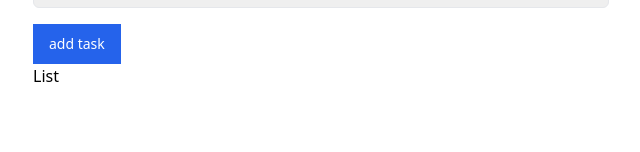
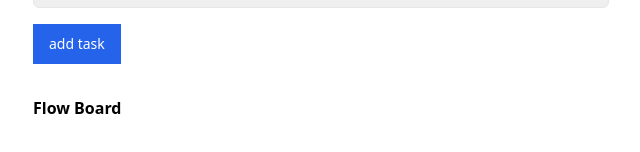
Before and after one commit to vtechwise/React-Testing, a React (Vite) app in the folder 03-tdd-focus-flow-project/01-focus-flow-starter/: page / in a window 1280 px wide. Shown: the part 318-470 px from the top of the page, without its empty margins (47-687 px from the left). Built offline with nearby package versions, Linux system fonts and the light colour scheme.

Commit message:
test if flow board is render in heading 2

```diff
--- a/03-tdd-focus-flow-project/01-focus-flow-starter/src/components/List.tsx
+++ b/03-tdd-focus-flow-project/01-focus-flow-starter/src/components/List.tsx
@@ -7,6 +7,10 @@ const List = ({
   items: Item[];
   onDeleteItem: (id: string) => void;
 }) => {
-  return <div>List</div>;
+  return (
+    <section className="mt-8">
+      <h2 className="text=xl font-semibold mb-2">Flow Board</h2>
+    </section>
+  );
 };
 export default List;
```
Also changed, not shown: 1 other file (tests, documents, lock files or other folders).
